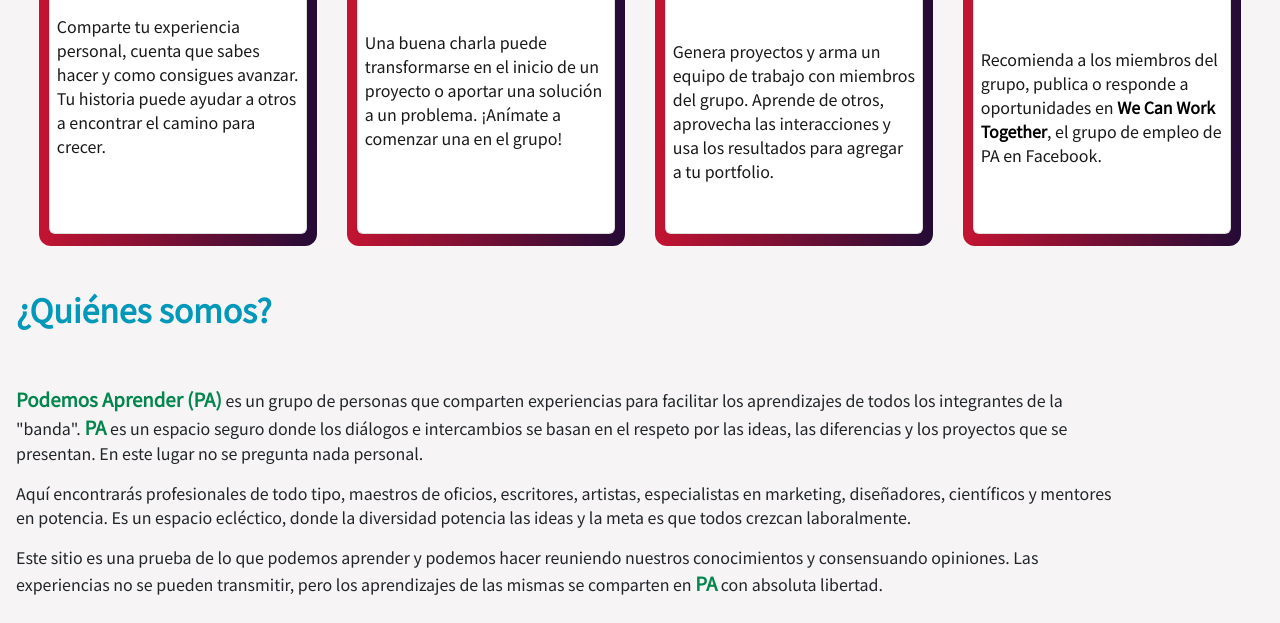
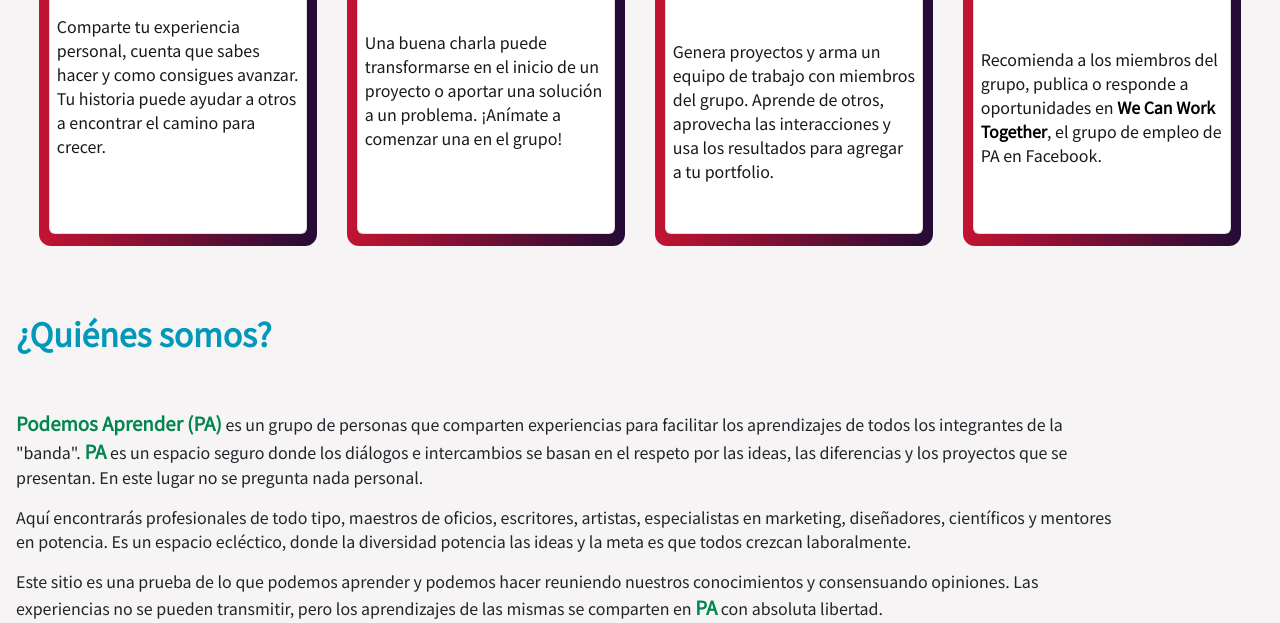
Before and after one commit to Natalia-Mariel-Gonzalez-Solis/maquetacion-podemos-aprender, a plain HTML site: page index.html in a window 1280 px wide. Shown: the part 1888-2511 px from the top of the page. Drawn offline with nearby package versions, Linux system fonts and the light colour scheme; a web font is replaced by a local one.

Commit message:
Modifiqué mt de Quienes Somos

```diff
--- a/index.html
+++ b/index.html
@@ -188,7 +188,7 @@
 
       <!-- ¿Quiénes Somos? -->
 
-      <div class= "row no-gutters mt-4 ml-3 mr-3 mb-3 texto-div">
+      <div class= "row no-gutters mt-5 ml-3 mr-3 mb-3 texto-div">
         <div id="about-text" class="col-lg-12 col-lg-offset-2 col-md-10 col-md-offset-1">
 
           <h2 id="quienessomos" class="celeste pb-5"><b>¿Quiénes somos?</b></h2>
```
